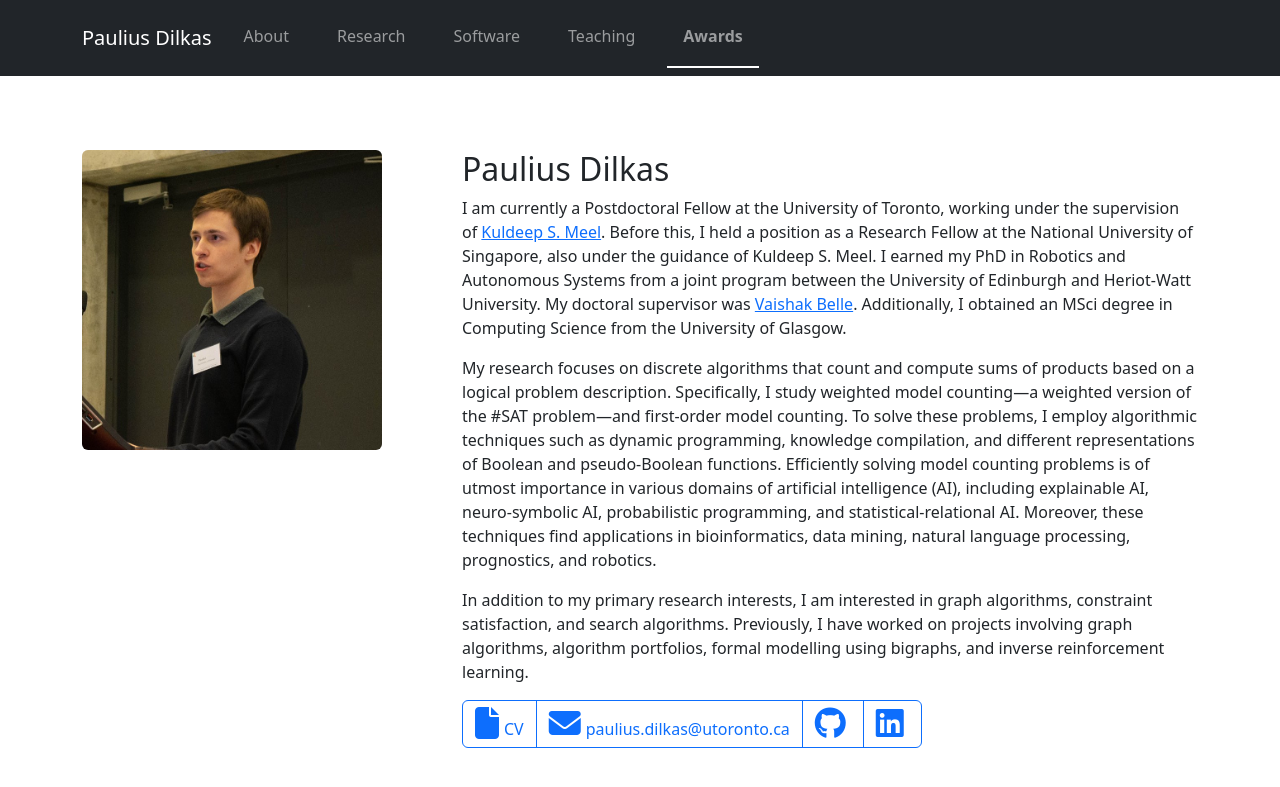
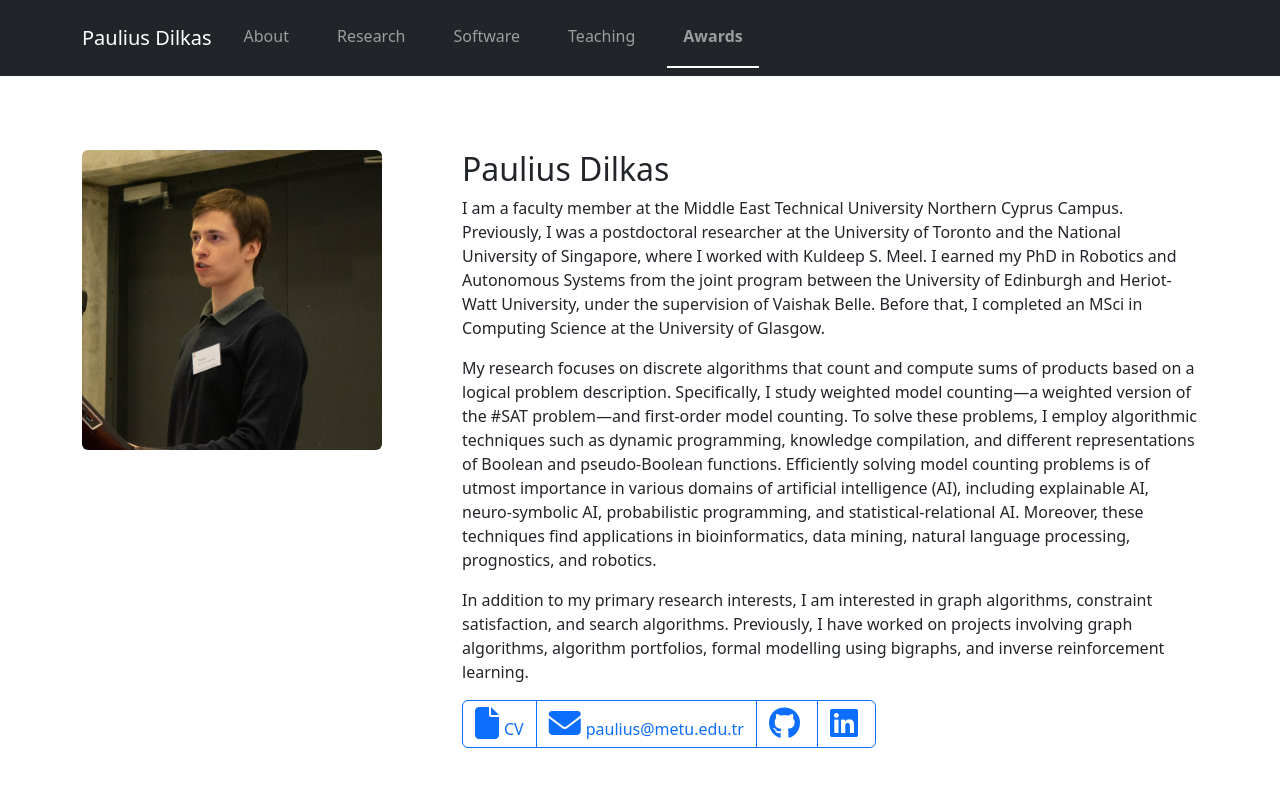
Before and after one commit to dilkas/dilkas.github.io, a Jekyll site: the page built from index.html, in a window 1280 px wide and 900 px high. Shown: the top 787 px of the window. Built offline with Jekyll 4.4.1, drawn with Linux system fonts in a browser that asks for light colours; nearby versions of some CDN libraries; some of the changed text lies outside the part shown.

Commit message:
New position

```diff
--- a/index.html
+++ b/index.html
@@ -10,12 +10,12 @@ layout: default
             </div>
             <div class="col-lg-8 mx-auto">
                 <h2>Paulius Dilkas</h2>
-                <p class="text-justify">I am currently a Postdoctoral Fellow at the University of Toronto, working under the supervision of <a href="https://www.cs.toronto.edu/~meel/">Kuldeep S. Meel</a>. Before this, I held a position as a Research Fellow at the National University of Singapore, also under the guidance of Kuldeep S. Meel. I earned my PhD in Robotics and Autonomous Systems from a joint program between the University of Edinburgh and Heriot-Watt University. My doctoral supervisor was <a href="https://vaishakbelle.github.io/">Vaishak Belle</a>. Additionally, I obtained an MSci degree in Computing Science from the University of Glasgow.</p>
+                <p class="text-justify">I am a faculty member at the Middle East Technical University Northern Cyprus Campus. Previously, I was a postdoctoral researcher at the University of Toronto and the National University of Singapore, where I worked with Kuldeep S. Meel. I earned my PhD in Robotics and Autonomous Systems from the joint program between the University of Edinburgh and Heriot-Watt University, under the supervision of Vaishak Belle. Before that, I completed an MSci in Computing Science at the University of Glasgow.</p>
                 <p class="text-justify">My research focuses on discrete algorithms that count and compute sums of products based on a logical problem description. Specifically, I study weighted model counting&mdash;a weighted version of the #SAT problem&mdash;and first-order model counting. To solve these problems, I employ algorithmic techniques such as dynamic programming, knowledge compilation, and different representations of Boolean and pseudo-Boolean functions. Efficiently solving model counting problems is of utmost importance in various domains of artificial intelligence (AI), including explainable AI, neuro-symbolic AI, probabilistic programming, and statistical-relational AI. Moreover, these techniques find applications in bioinformatics, data mining, natural language processing, prognostics, and robotics.</p>
                 <p class="text-justify">In addition to my primary research interests, I am interested in graph algorithms, constraint satisfaction, and search algorithms. Previously, I have worked on projects involving graph algorithms, algorithm portfolios, formal modelling using bigraphs, and inverse reinforcement learning.</p>
                 <div class="btn-group" role="group" aria-label="Links">
                     <a href="pdf/Paulius_Dilkas_CV.pdf" class="btn btn-outline-primary"><i class="fa-solid fa-file fa-2x"></i>CV</a>
-                    <a href="mailto:paulius.dilkas@utoronto.ca" class="btn btn-outline-primary"><i class="fas fa-envelope fa-2x"></i>paulius.dilkas@utoronto.ca</a>
+                    <a href="mailto:paulius.dilkas@utoronto.ca" class="btn btn-outline-primary"><i class="fas fa-envelope fa-2x"></i>paulius@metu.edu.tr</a>
                     <a href="https://github.com/dilkas" class="btn btn-outline-primary" aria-label="GitHub"><i class="fab fa-github fa-2x"></i></a>
                     <a href="https://www.linkedin.com/in/dilkas/" class="btn btn-outline-primary" aria-label="LinkedIn"><i class="fab fa-linkedin fa-2x"></i></a>
                 </div>
@@ -211,6 +211,15 @@ layout: default
             <div class="col-lg-8 mx-auto">
                 <h2>Teaching</h2>
                 <dl class="row">
+                    <dt class="col-sm-2">2025-2026</dt>
+                    <dd class="col-sm-10">
+                        At <a href="https://ncc.metu.edu.tr/">METU NCC</a>, I am teaching:
+                        <ul>
+                            <li><a href="https://catalog.metu.edu.tr/course.php?course_code=3550230">CNG230</a> Introduction to C Programming</li>
+                            <li><a href="https://catalog.metu.edu.tr/course.php?course_code=3550315">CNG315</a> Algorithms</li>
+                            <li><a href="https://catalog.metu.edu.tr/course.php?course_code=3890480">SNG480</a> Formal Methods in Specification and Design</li>
+                        </ul>
+                    </dd>
                     <dt class="col-sm-2">2019-2022</dt>
                     <dd class="col-sm-10">
                         At the <a href="https://www.ed.ac.uk/informatics/">School of Informatics</a>, <a href="https://www.ed.ac.uk/">University of Edinburgh</a>, I worked on the following courses:
```
Also changed, not shown: 1 other file.
